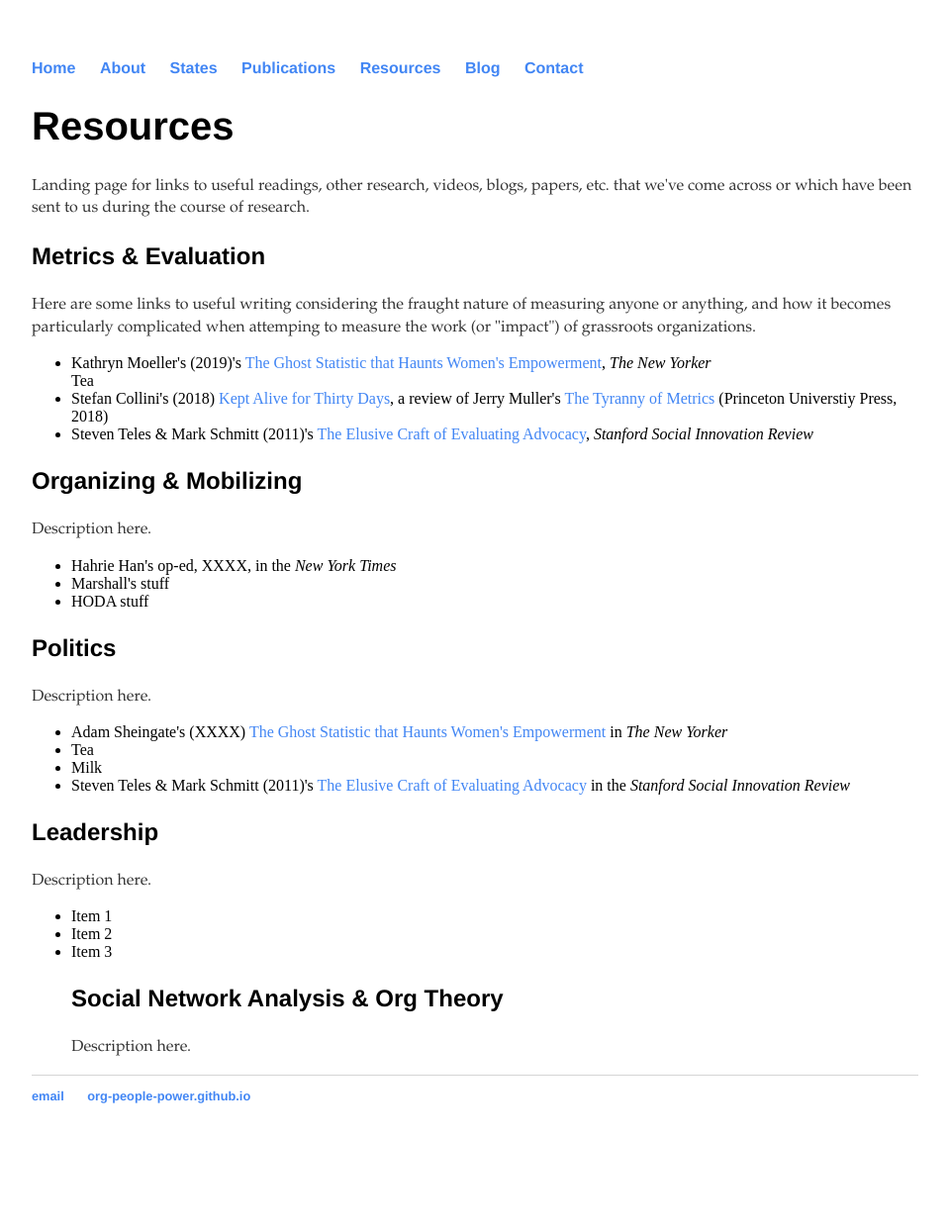
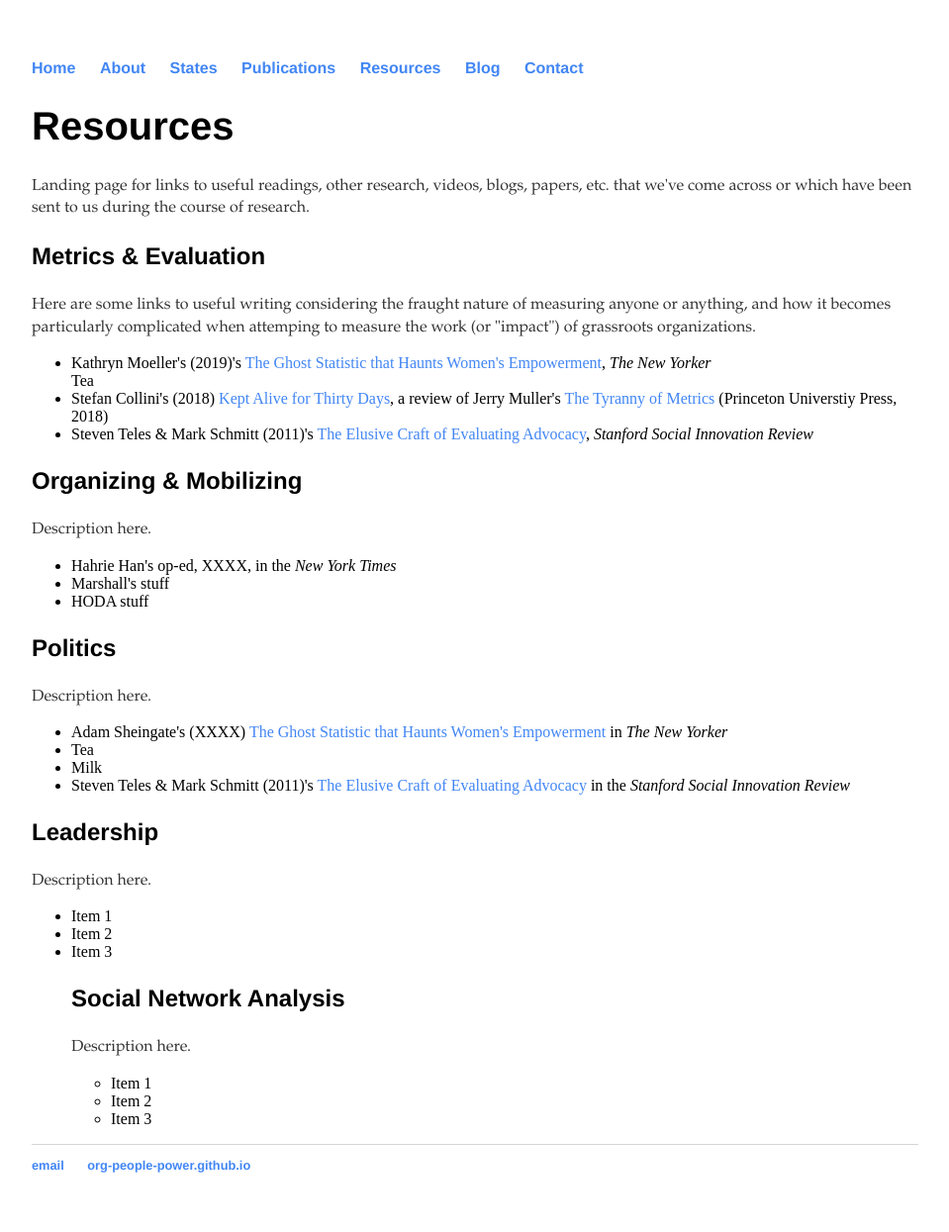
Before and after one commit to org-people-power/org-people-power.github.io, a Jekyll site: the page built from resources/index.html, in a window 1280 px wide. Shown: the whole page at 99% size, without its empty margins (160-1119 px from the left). Built offline with Jekyll 4.4.1, drawn with Linux system fonts in a browser that asks for light colours; before the commit the page ends 1175 px from its top, so only the background shows below that.

Commit message:
Update index.html

```diff
--- a/resources/index.html
+++ b/resources/index.html
@@ -35,7 +35,6 @@
 	<li>Steven Teles & Mark Schmitt (2011)'s <a href="https://ssir.org/articles/entry/the_elusive_craft_of_evaluating_advocacy">The Elusive Craft of Evaluating Advocacy</a> in the <i>Stanford Social Innovation Review</i></li></p>
 	</ul>
 </p>
-
 <h3>Leadership</h3>
 <p> Description here.
 	<ul>
@@ -43,9 +42,13 @@
 		<li> Item 2 </li>
 		<li> Item 3 </li>
 </p>
-
-<h3> Social Network Analysis & Org Theory </h3>
+<h3> Social Network Analysis</h3>
 <p> Description here.
+	<ul>
+		<li> Item 1 </li>
+		<li> Item 2 </li>
+		<li> Item 3 </li>
+</p>
 </p>
 
 </div><!-- /.blurb -->
```
